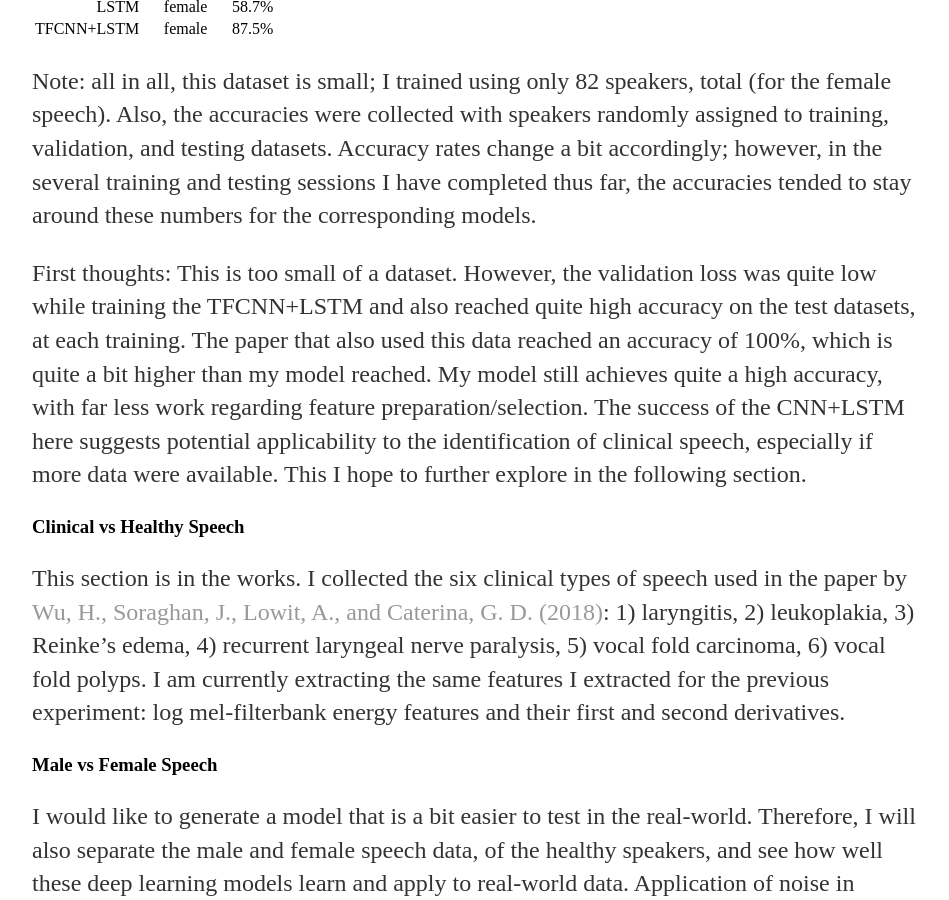
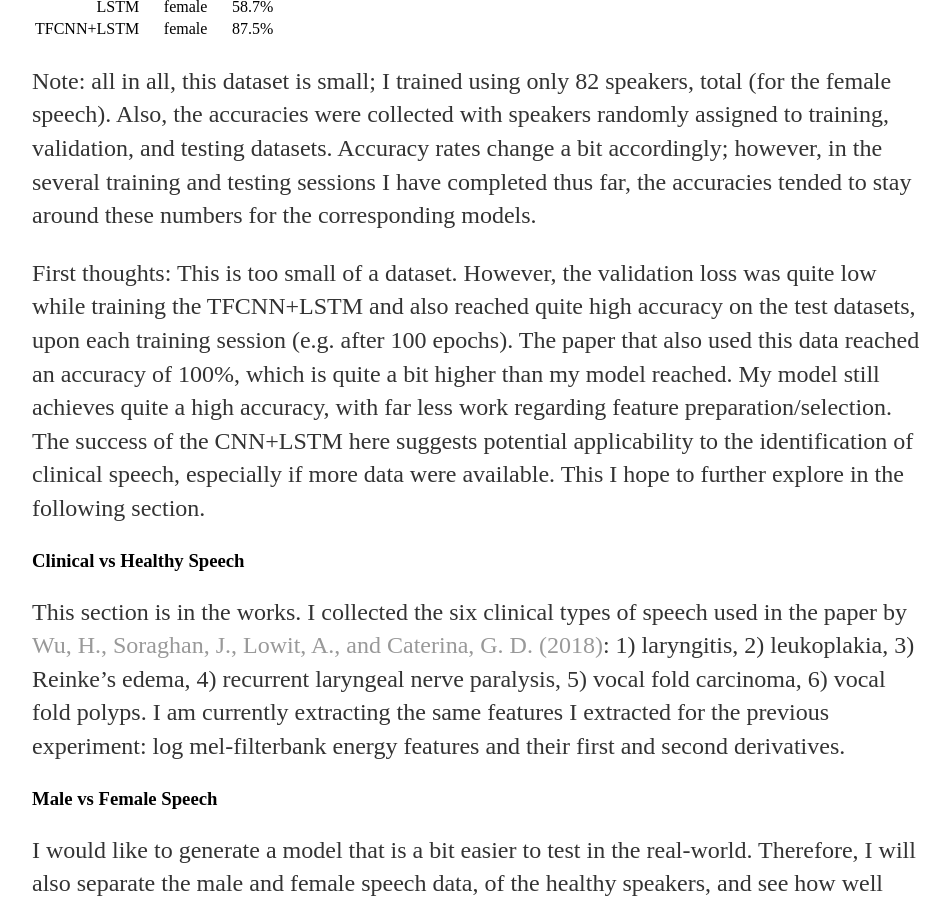
Before and after one commit to a-n-rose/a-n-rose.github.io, a Jekyll site: the page built from _posts/2018-12-3-prepping-speech-CNN-and-LSTM.md, in a window 1280 px wide and 900 px high, scrolled down 3775 px. Shown: the whole window, without its empty margins (160-1109 px from the left). Built offline with Jekyll 4.4.1, drawn with Linux system fonts in a browser that asks for light colours.

Commit message:
added note on training

```diff
--- a/_posts/2018-12-3-prepping-speech-CNN-and-LSTM.md
+++ b/_posts/2018-12-3-prepping-speech-CNN-and-LSTM.md
@@ -90,7 +90,7 @@ I will expand on this section soon. Briefly, I have found the CNN+LSTM, specific
 
 Note: all in all, this dataset is small; I trained using only 82 speakers, total (for the female speech). Also, the accuracies were collected with speakers randomly assigned to training, validation, and testing datasets. Accuracy rates change a bit accordingly; however, in the several training and testing sessions I have completed thus far, the accuracies tended to stay around these numbers for the corresponding models.
 
-First thoughts: This is too small of a dataset. However, the validation loss was quite low while training the TFCNN+LSTM and also reached quite high accuracy on the test datasets, at each training. The paper that also used this data reached an accuracy of 100%, which is quite a bit higher than my model reached. My model still achieves quite a high accuracy, with far less work regarding feature preparation/selection. The success of the CNN+LSTM here suggests potential applicability to the identification of clinical speech, especially if more data were available. This I hope to further explore in the following section.
+First thoughts: This is too small of a dataset. However, the validation loss was quite low while training the TFCNN+LSTM and also reached quite high accuracy on the test datasets, upon each training session (e.g. after 100 epochs). The paper that also used this data reached an accuracy of 100%, which is quite a bit higher than my model reached. My model still achieves quite a high accuracy, with far less work regarding feature preparation/selection. The success of the CNN+LSTM here suggests potential applicability to the identification of clinical speech, especially if more data were available. This I hope to further explore in the following section.
 
 ### Clinical vs Healthy Speech
 
```
